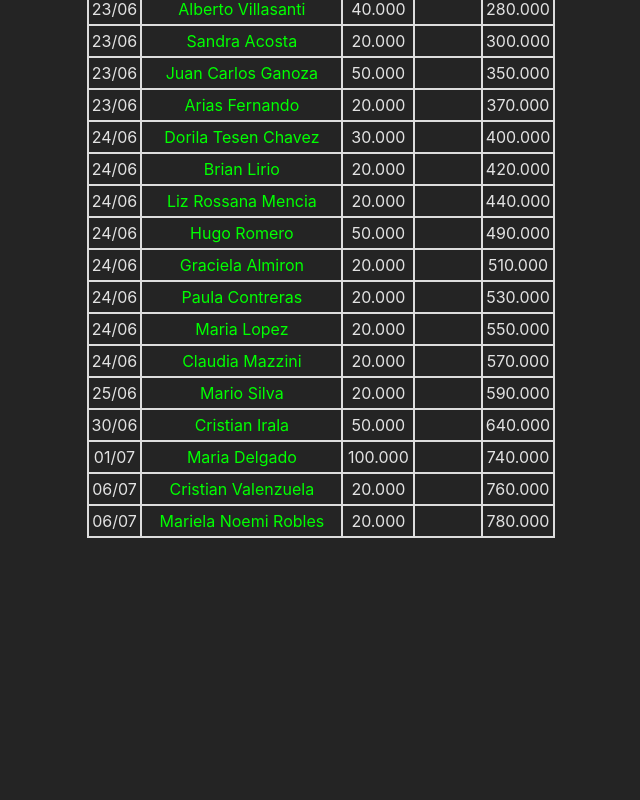
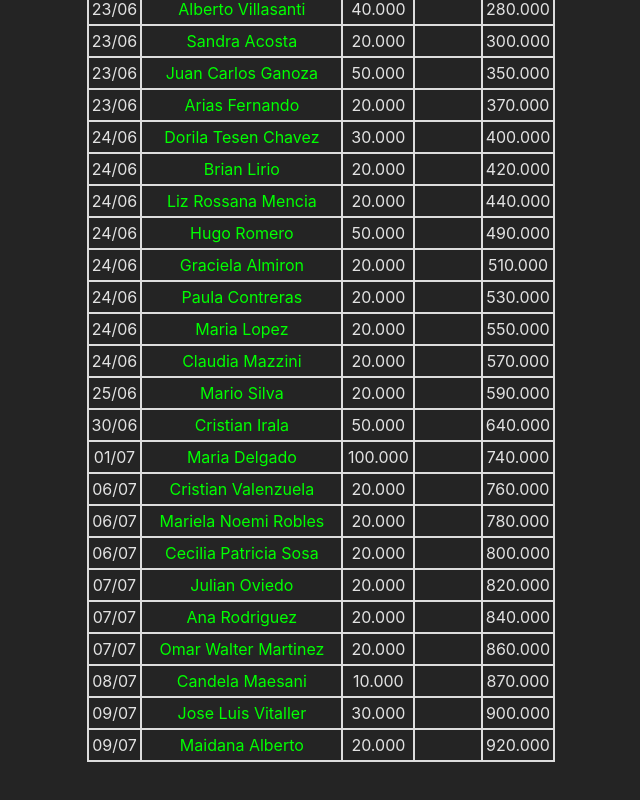
Before and after one commit to Dynezel/mejoras-calles-externas, a React (Vite) app: page / in a window 1280 px wide. Shown: the part 402-1202 px from the top of the page, without its empty margins (319-959 px from the left). Before the commit the page ends 988 px from the top, so only its background shows below. Built offline with nearby package versions, Linux system fonts and the light colour scheme.

Commit message:
Add files via upload

```diff
--- a/src/Components/Junio.jsx
+++ b/src/Components/Junio.jsx
@@ -219,6 +219,69 @@ export default function Junio() {
                         <td></td>
                         <td>780.000</td>
                     </tr>
+                    <tr>
+                        <td>06/07</td>
+                        <td className="ingresos">
+                            Cecilia Patricia Sosa
+                        </td>
+                        <td>20.000</td>
+                        <td></td>
+                        <td>800.000</td>
+                    </tr>
+                    <tr>
+                        <td>07/07</td>
+                        <td className="ingresos">
+                            Julian Oviedo
+                        </td>
+                        <td>20.000</td>
+                        <td></td>
+                        <td>820.000</td>
+                    </tr>
+                    <tr>
+                        <td>07/07</td>
+                        <td className="ingresos">
+                            Ana Rodriguez
+                        </td>
+                        <td>20.000</td>
+                        <td></td>
+                        <td>840.000</td>
+                    </tr>
+                    <tr>
+                        <td>07/07</td>
+                        <td className="ingresos">
+                            Omar Walter Martinez
+                        </td>
+                        <td>20.000</td>
+                        <td></td>
+                        <td>860.000</td>
+                    </tr>
+                    <tr>
+                        <td>08/07</td>
+                        <td className="ingresos">
+                            Candela Maesani
+                        </td>
+                        <td>10.000</td>
+                        <td></td>
+                        <td>870.000</td>
+                    </tr>
+                    <tr>
+                        <td>09/07</td>
+                        <td className="ingresos">
+                           Jose Luis Vitaller
+                        </td>
+                        <td>30.000</td>
+                        <td></td>
+                        <td>900.000</td>
+                    </tr>
+                    <tr>
+                        <td>09/07</td>
+                        <td className="ingresos">
+                           Maidana Alberto
+                        </td>
+                        <td>20.000</td>
+                        <td></td>
+                        <td>920.000</td>
+                    </tr>
                 </tbody>
             </table>
         </div >
```
